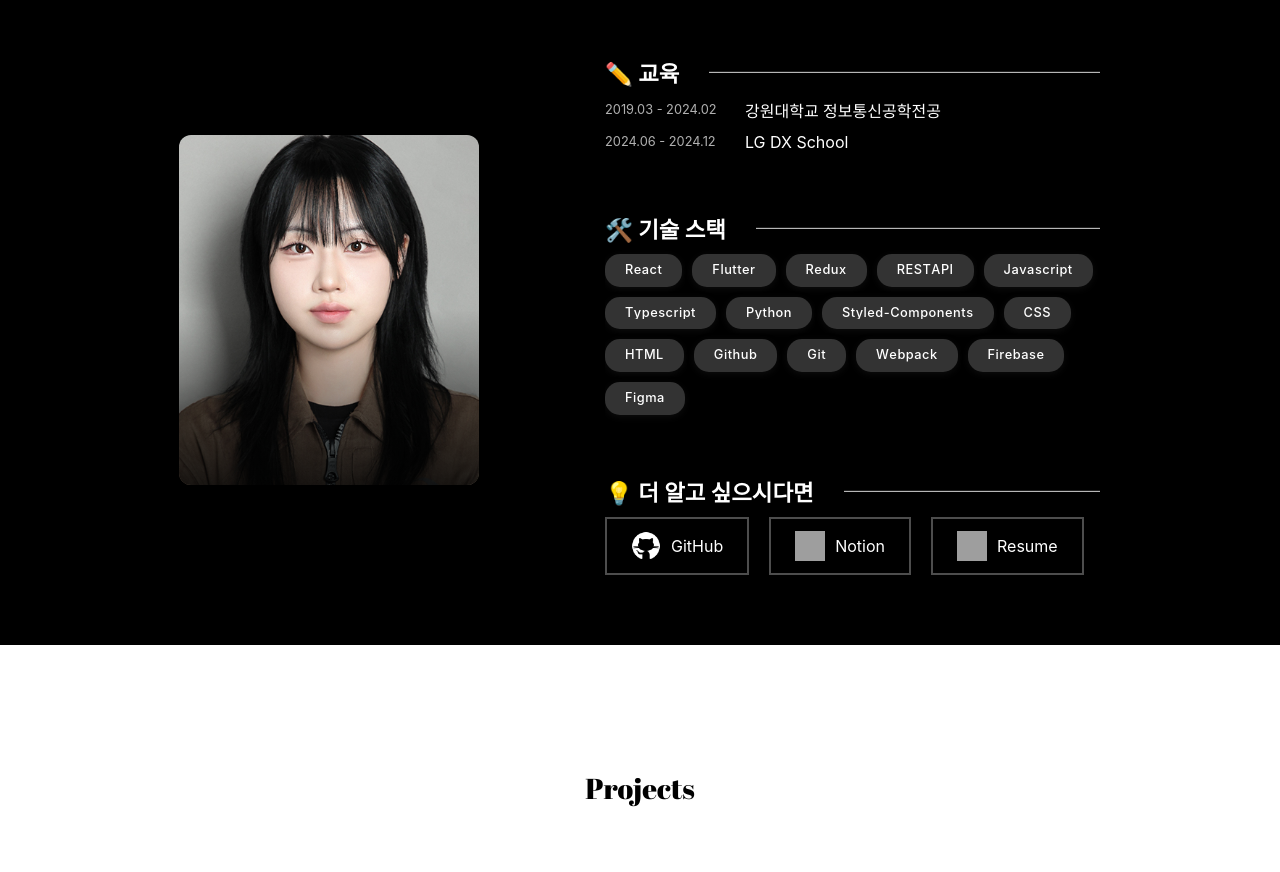
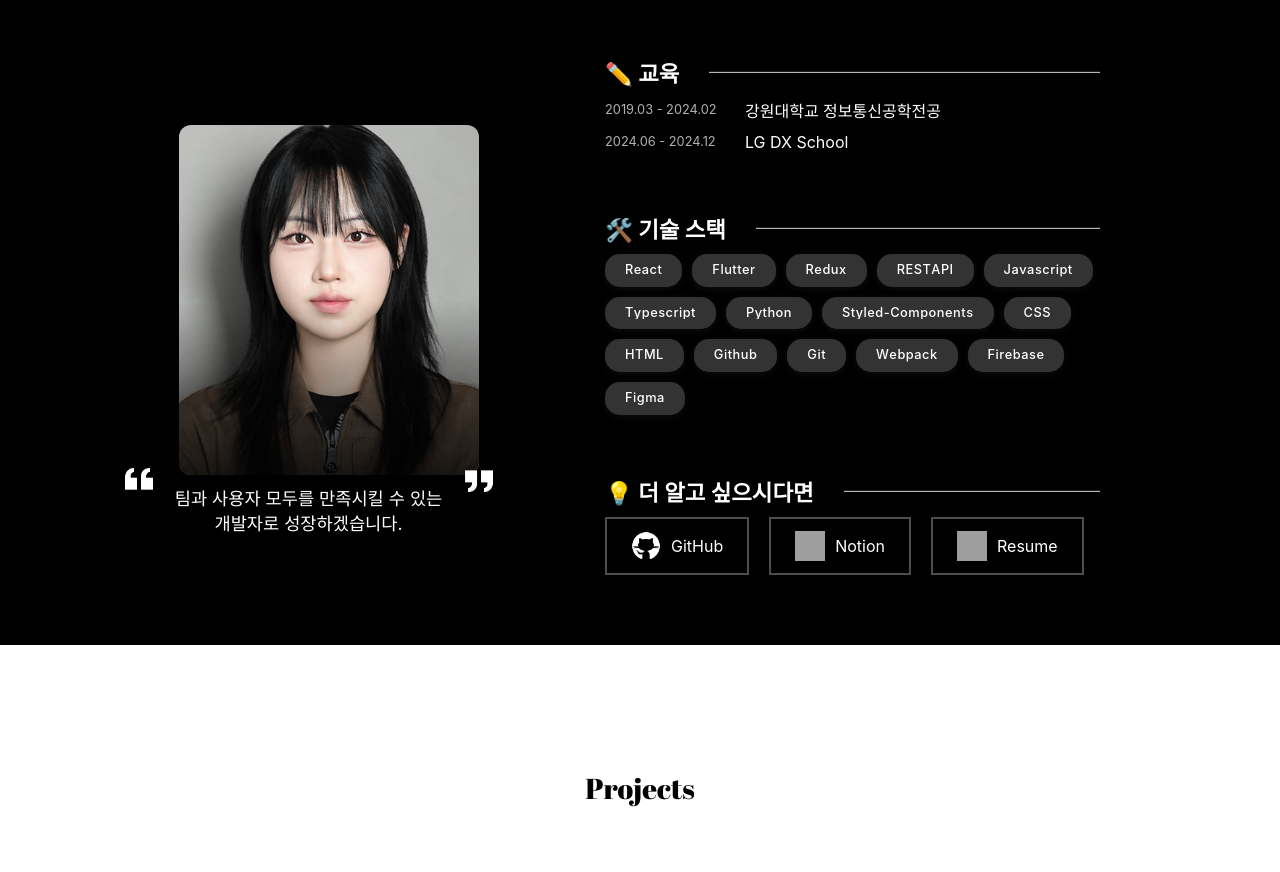
Before and after one commit to rlnrlnworld/portfolio, a React (Create React App) app: page / in a window 1280 px wide. Shown: the part 1580-2452 px from the top of the page. Built offline with nearby package versions, Linux system fonts and the light colour scheme; grey boxes are pictures that could not be loaded.

Commit message:
feat: quote 추가

```diff
--- a/src/components/About.js
+++ b/src/components/About.js
@@ -4,6 +4,8 @@ import meImage from '../assets/me.png';
 import githubIcon from '../assets/github.png'
 import notionIcon from '../assets/notion.png'
 import resumeIcon from '../assets/resume.png'
+import quoteLeft from '../assets/quote_left.png'
+import quoteRight from '../assets/quote_right.png'
 
 // 페이드 인 애니메이션 정의
 const fadeIn = keyframes`
@@ -115,6 +117,7 @@ const AboutMe = styled.div`
 
 const ImageContainer = styled.div`
   position: relative;
+  transform: translateY(-10px);
   width: 300px;
   height: 350px;
   overflow: hidden;
@@ -137,6 +140,27 @@ const ImageContainer = styled.div`
     height: 100%;
     background: linear-gradient(to bottom, rgba(0, 0, 0, 0) 50%, rgba(0, 0, 0, 0.8) 100%);
     pointer-events: none;
+  }
+`;
+
+const Motto = styled.div`
+  position: absolute;
+  top: 50%;
+  left: 50%;
+  transform: translate(-55%, 135px);
+  display: flex;
+  z-index: 1;
+
+  img {
+    width: 30px;
+    height: 30px;
+    margin: 0 5px;
+  }
+  p {
+    color: white;
+    font-size: 1.1rem;
+    width: 300px;
+    margin: 20px 0 0;
   }
 `;
 
@@ -369,6 +393,11 @@ const About = () => {
           <ImageContainer>
             <img src={meImage} alt="Profile" />
           </ImageContainer>
+          <Motto>
+            <img src={quoteLeft}/>
+            <p>팀과 사용자 모두를 만족시킬 수 있는<br />개발자로 성장하겠습니다.</p>
+            <img src={quoteRight}/>
+          </Motto>
         </AboutSection>
         <AboutSubMe>
           <AboutSection isVisible={isVisible} delay={0.7}>
```
Also changed, not shown: src/assets/quote_left.png (added), src/assets/quote_right.png (added).
